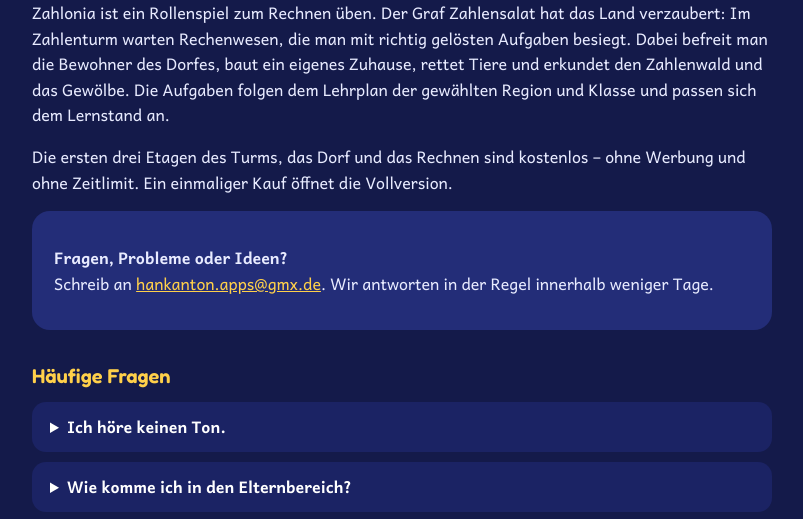
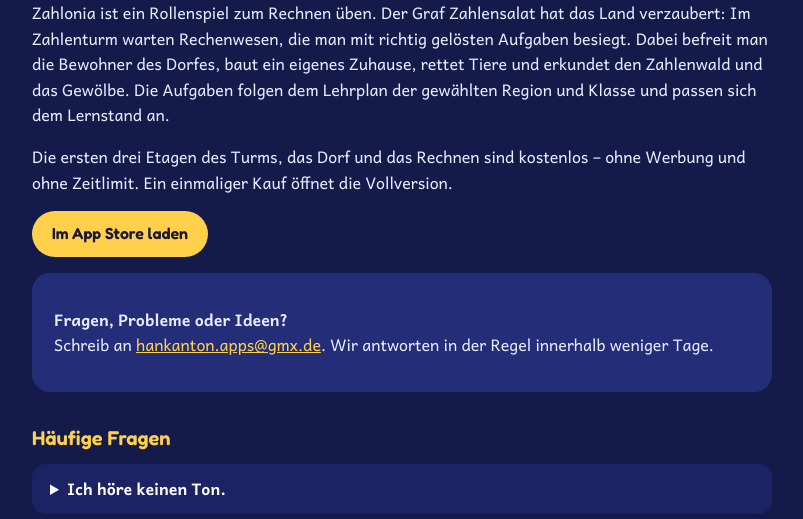
Before and after one commit to hankanton/zahlonia-support, a plain HTML site: page index.html in a window 1280 px wide. Shown: the part 250-769 px from the top of the page, without its empty margins (238-1041 px from the left). Drawn offline with Linux system fonts and the light colour scheme.

Commit message:
App-Store-Link auf der Startseite (DE und EN)
Co-Authored-By: Claude Opus 5.5 <noreply@anthropic.com>

```diff
--- a/index.html
+++ b/index.html
@@ -24,6 +24,7 @@
   <h1>Hilfe &amp; Support</h1>
   <p>Zahlonia ist ein Rollenspiel zum Rechnen üben. Der Graf Zahlensalat hat das Land verzaubert: Im Zahlenturm warten Rechenwesen, die man mit richtig gelösten Aufgaben besiegt. Dabei befreit man die Bewohner des Dorfes, baut ein eigenes Zuhause, rettet Tiere und erkundet den Zahlenwald und das Gewölbe. Die Aufgaben folgen dem Lehrplan der gewählten Region und Klasse und passen sich dem Lernstand an.</p>
   <p>Die ersten drei Etagen des Turms, das Dorf und das Rechnen sind kostenlos – ohne Werbung und ohne Zeitlimit. Ein einmaliger Kauf öffnet die Vollversion.</p>
+  <p><a class="laden" href="https://apps.apple.com/app/id6821342129">Im App Store laden</a></p>
 
   <div class="card">
     <p><strong>Fragen, Probleme oder Ideen?</strong><br>
--- a/style.css
+++ b/style.css
@@ -17,6 +17,7 @@ p, li { color: #e8ebff; }
 a { color: var(--gold); }
 strong { font-weight: 700; }
 .card { background: var(--panel); border-radius: 18px; padding: 18px 22px; margin: 14px 0; }
+.laden { display: inline-block; background: var(--gold); color: var(--ink); text-decoration: none; padding: 10px 20px; border-radius: 999px; font-family: 'Fredoka', sans-serif; font-weight: 600; font-size: 16px; }
 .muted { color: var(--muted); font-size: 14px; }
 footer { margin-top: 40px; color: var(--muted); font-size: 14px; }
 details { background: var(--panel2); border-radius: 14px; padding: 12px 18px; margin: 10px 0; }
```
Also changed, not shown: en/index.html (+1 -0 lines).
